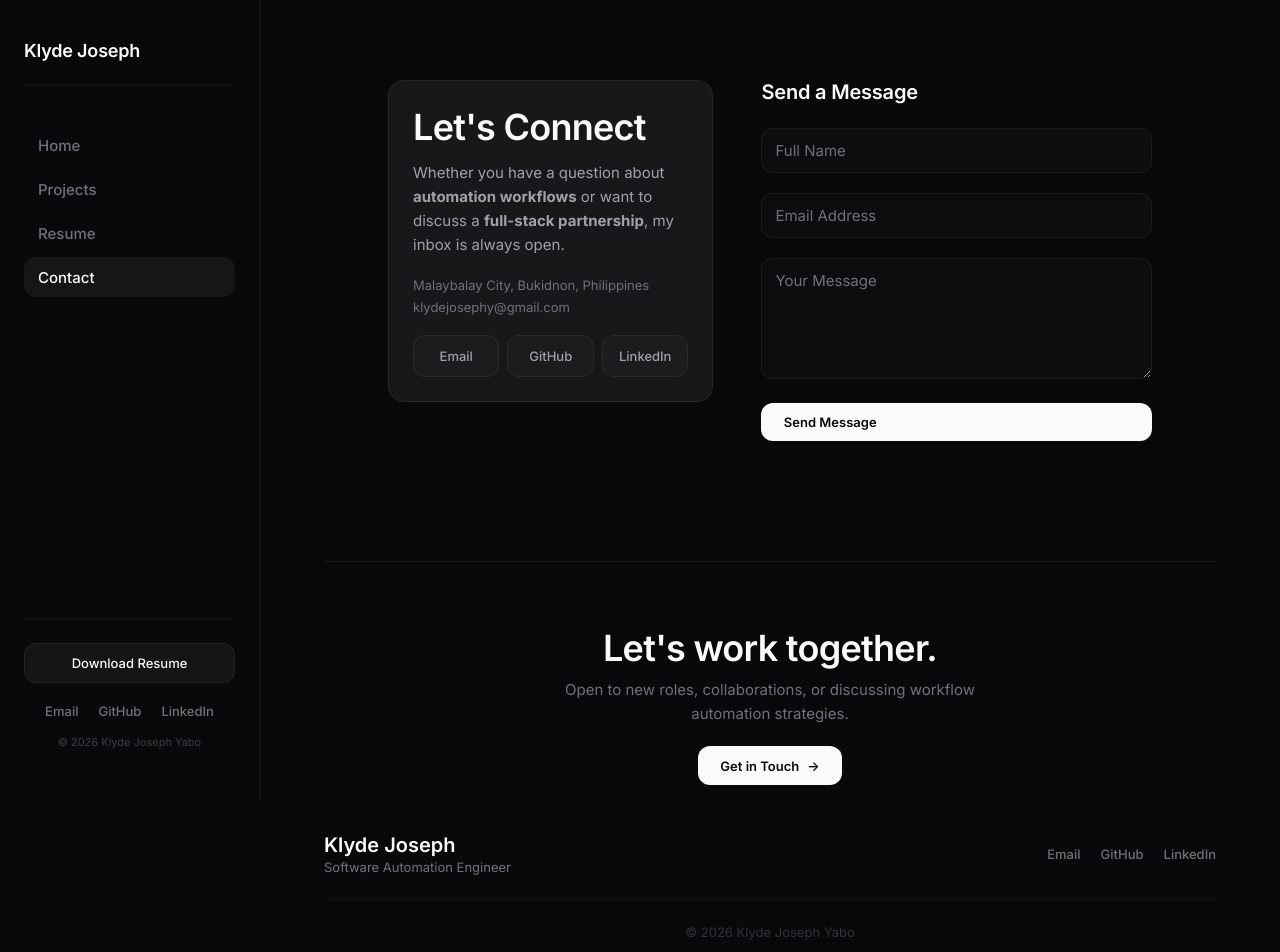
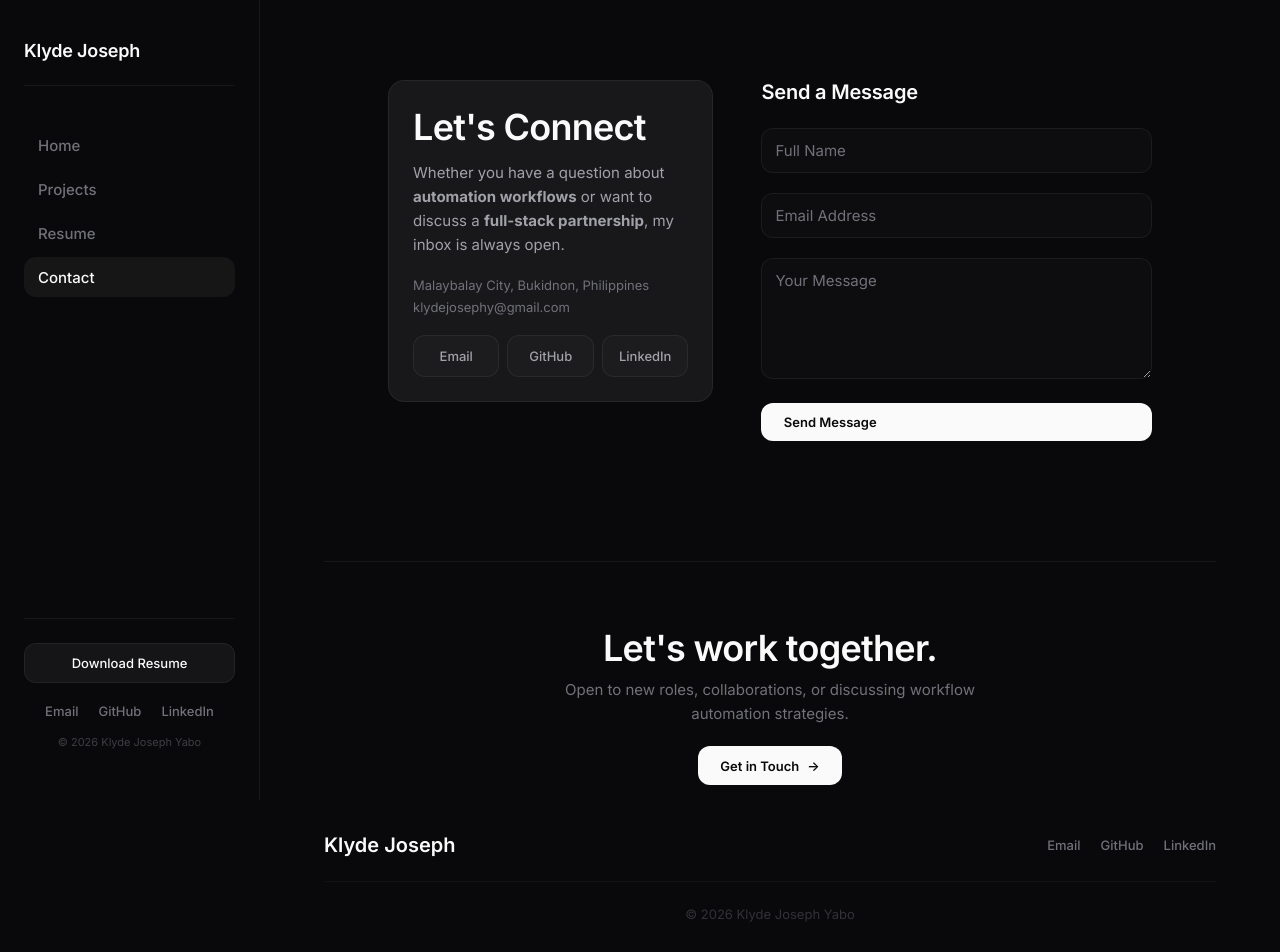
Before and after one commit to klaayd39/personal-portfolio, a React (Vite) app: page /contact in a window 1280 px wide. Shown: the top 952 px of the page. Built offline with nearby package versions, Linux system fonts and the light colour scheme; no server answers.

Commit message:
remove role title from footer

```diff
--- a/src/components/Footer.jsx
+++ b/src/components/Footer.jsx
@@ -19,7 +19,6 @@ export default function Footer() {
         <div className="footer-bottom-grid">
           <div className="footer-info">
             <span className="footer-brand">Klyde Joseph</span>
-            <p className="footer-role">Software Automation Engineer</p>
           </div>
 
           <div className="footer-links">
```
